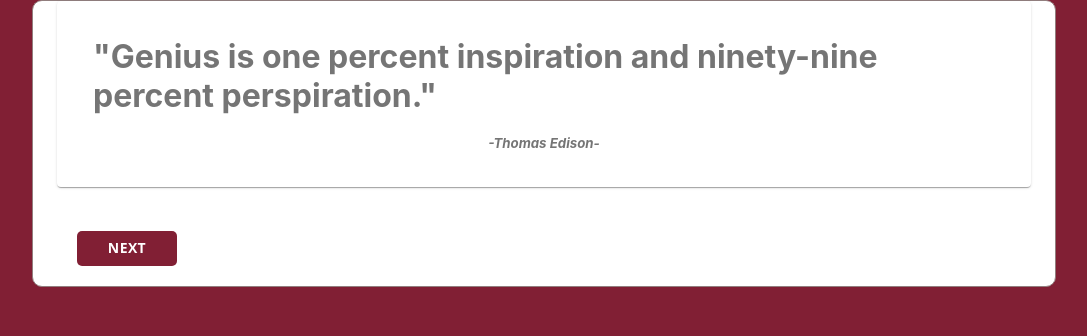
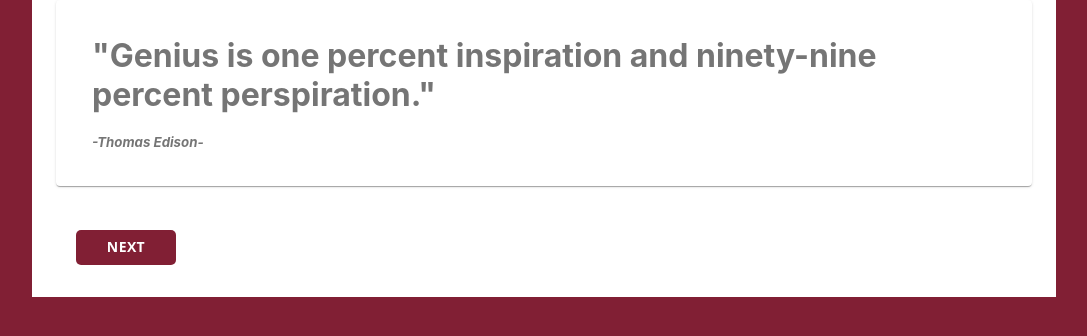
Before and after one commit to gtchakama/thoughtly, a React (Create React App) app: page / in a window 1280 px wide. Shown: the top 336 px of the page, without its empty margins (96-1183 px from the left). Built offline with nearby package versions, Linux system fonts and the light colour scheme.

Commit message:
fix layout

```diff
--- a/src/QuoteAndAuthor.js
+++ b/src/QuoteAndAuthor.js
@@ -22,7 +22,11 @@ export default function QuoteAndAuthor(props) {
   const html = document.documentElement;
   html.style.backgroundColor = randomColor;
   return (
-    <Container style={{ backgroundColor: "white" }} className="quotebox">
+    <Container
+      className={classes.root}
+      style={{ backgroundColor: "white" }}
+      className="root"
+    >
       <Grid container spacing={3}>
         <Grid
           item
--- a/src/style.css
+++ b/src/style.css
@@ -6,16 +6,20 @@ html {
   transition: background-color 1s;
 }
 #root{
+  text-align: left;
+  margin: 40px;
+  display: flex;
+  align-items: center;
+  justify-content: center;
   width:80%;
   margin: 0 10%;
 }
 
 .quotebox {
-  height: auto;
   width: 100%;
   border: 1px rgb(145, 126, 126) solid;
   border-radius: 10px;
-  text-align: right;
+  text-align: left;
   max-width: 35rem
 
 }
@@ -45,6 +49,7 @@ html {
 #author {
   margin: 20px;
   font-style: italic;
+  text-align: left;
 }
 
 #newquote {
```
